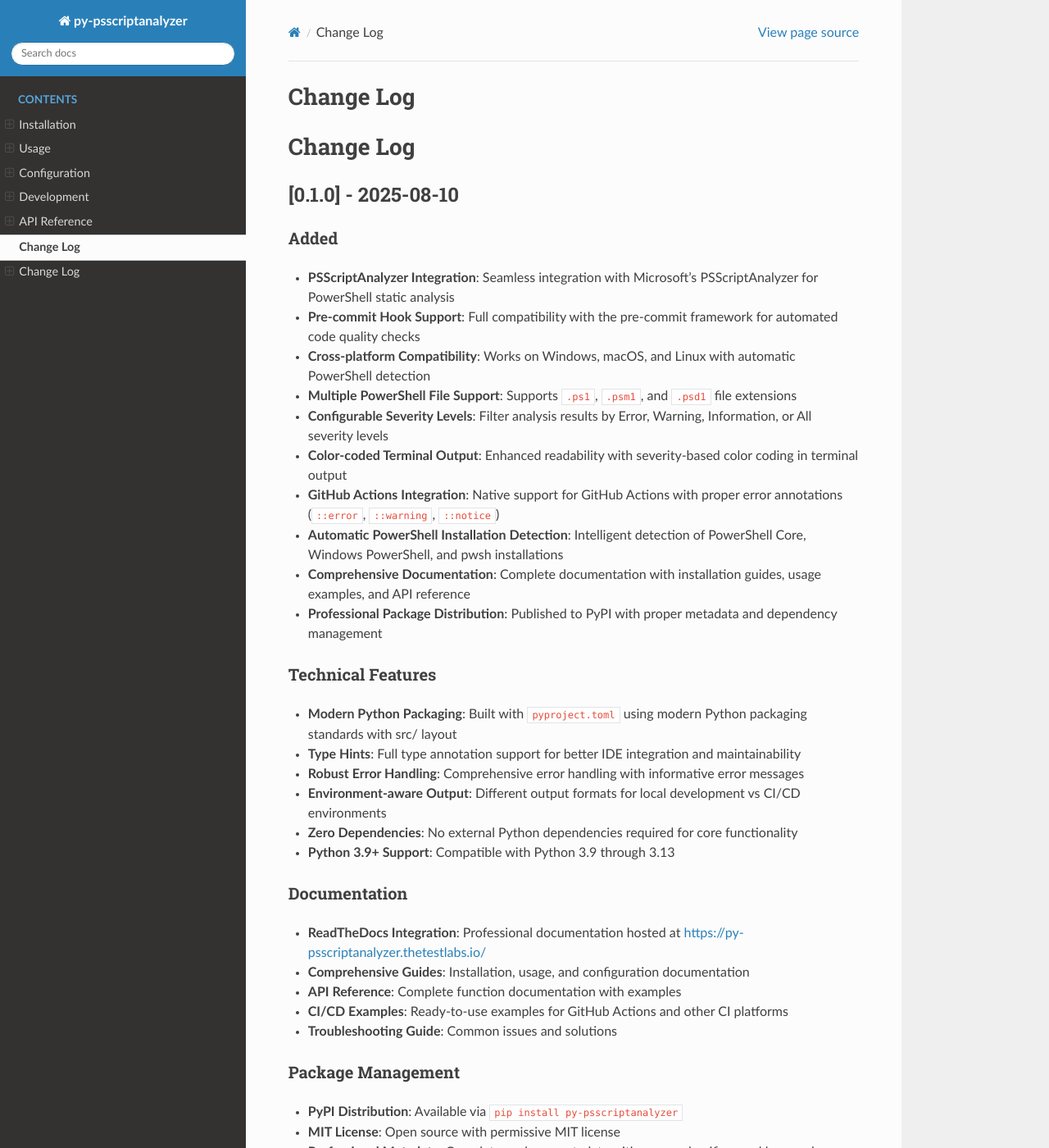
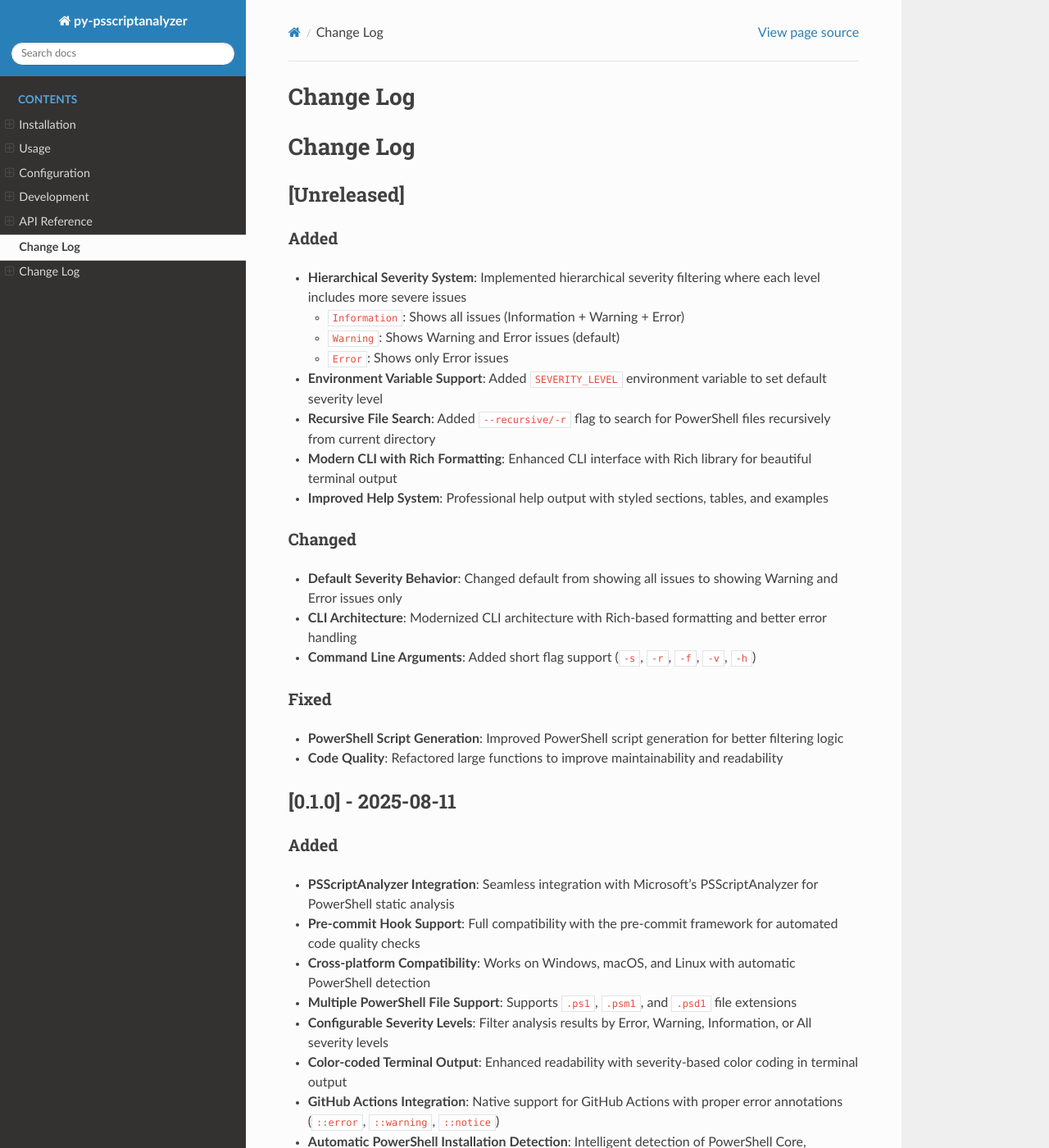
Before and after one commit to thetestlabs/py-psscriptanalyzer, a Sphinx documentation site: the page built from docs/changelog.md, in a window 1280 px wide and 1400 px high. Shown: the whole window at 82% size. Built offline with Sphinx 7.4.7 and the Read the Docs theme 3.1.0, drawn with Linux system fonts in a browser that asks for light colours; some of the changed text lies outside the part shown.

Commit message:
docs: update changelog and project metadata
- Add [Unreleased] section to CHANGELOG.md documenting new features
- Document hierarchical severity system implementation
- Document environment variable support and recursive search
- Document CLI improvements with Rich formatting
- Note breaking change: default severity changed from All to Warning
- Update any related project configuration files

```diff
--- a/CHANGELOG.md
+++ b/CHANGELOG.md
@@ -1,6 +1,30 @@
 # Change Log
 
-## [0.1.0] - 2025-08-10
+## [Unreleased]
+
+### Added
+
+- **Hierarchical Severity System**: Implemented hierarchical severity filtering where each level includes more severe issues
+  - `Information`: Shows all issues (Information + Warning + Error)
+  - `Warning`: Shows Warning and Error issues (default)
+  - `Error`: Shows only Error issues
+- **Environment Variable Support**: Added `SEVERITY_LEVEL` environment variable to set default severity level
+- **Recursive File Search**: Added `--recursive/-r` flag to search for PowerShell files recursively from current directory
+- **Modern CLI with Rich Formatting**: Enhanced CLI interface with Rich library for beautiful terminal output
+- **Improved Help System**: Professional help output with styled sections, tables, and examples
+
+### Changed
+
+- **Default Severity Behavior**: Changed default from showing all issues to showing Warning and Error issues only
+- **CLI Architecture**: Modernized CLI architecture with Rich-based formatting and better error handling
+- **Command Line Arguments**: Added short flag support (`-s`, `-r`, `-f`, `-v`, `-h`)
+
+### Fixed
+
+- **PowerShell Script Generation**: Improved PowerShell script generation for better filtering logic
+- **Code Quality**: Refactored large functions to improve maintainability and readability
+
+## [0.1.0] - 2025-08-11
 
 ### Added
 
@@ -23,6 +47,7 @@
 - **Environment-aware Output**: Different output formats for local development vs CI/CD environments
 - **Zero Dependencies**: No external Python dependencies required for core functionality
 - **Python 3.9+ Support**: Compatible with Python 3.9 through 3.13
+- **Clean Code Architecture**: Modular codebase with proper separation of concerns and maintainable functions
 
 ### Documentation
 
@@ -31,12 +56,14 @@
 - **API Reference**: Complete function documentation with examples
 - **CI/CD Examples**: Ready-to-use examples for GitHub Actions and other CI platforms
 - **Troubleshooting Guide**: Common issues and solutions
+- **Markdown-first Documentation**: Clean documentation structure using MyST Markdown parser
 
 ### Package Management
 
 - **PyPI Distribution**: Available via `pip install py-psscriptanalyzer`
 - **MIT License**: Open source with permissive MIT license
 - **Professional Metadata**: Complete package metadata with proper classifiers and keywords
+- **Automated Release Pipeline**: Full CI/CD pipeline with automated testing, building, and publishing
 
 ### Command Line Interface
 
@@ -44,3 +71,11 @@
 - **Format Mode**: Support for `--format` flag to format PowerShell files
 - **Severity Filtering**: Command-line options to filter by severity levels
 - **File Pattern Matching**: Automatic detection and processing of PowerShell files
+
+### Quality Assurance
+
+- **Comprehensive Test Suite**: Full test coverage with unit tests and integration tests
+- **Multi-platform Testing**: Automated testing on Windows, macOS, and Linux
+- **Code Quality Tools**: Integrated with Ruff, MyPy, and pre-commit hooks
+- **Security Best Practices**: Secure subprocess handling with proper input sanitization
+- **Expected Failure Handling**: Robust test infrastructure that correctly handles expected analysis failures
--- a/docs/conf.py
+++ b/docs/conf.py
@@ -7,7 +7,7 @@
 # https://www.sphinx-doc.org/en/master/usage/configuration.html#project-information
 
 project = "py-psscriptanalyzer"
-copyright = "2025, Chris McQuaid"  # noqa: A001
+copyright = "%Y, Chris McQuaid"  # noqa: A001
 author = "Chris McQuaid"
 version = "0.1"
 release = "0.1.0"
```
Also changed, not shown: docs/index.md (+1 -11 lines).
